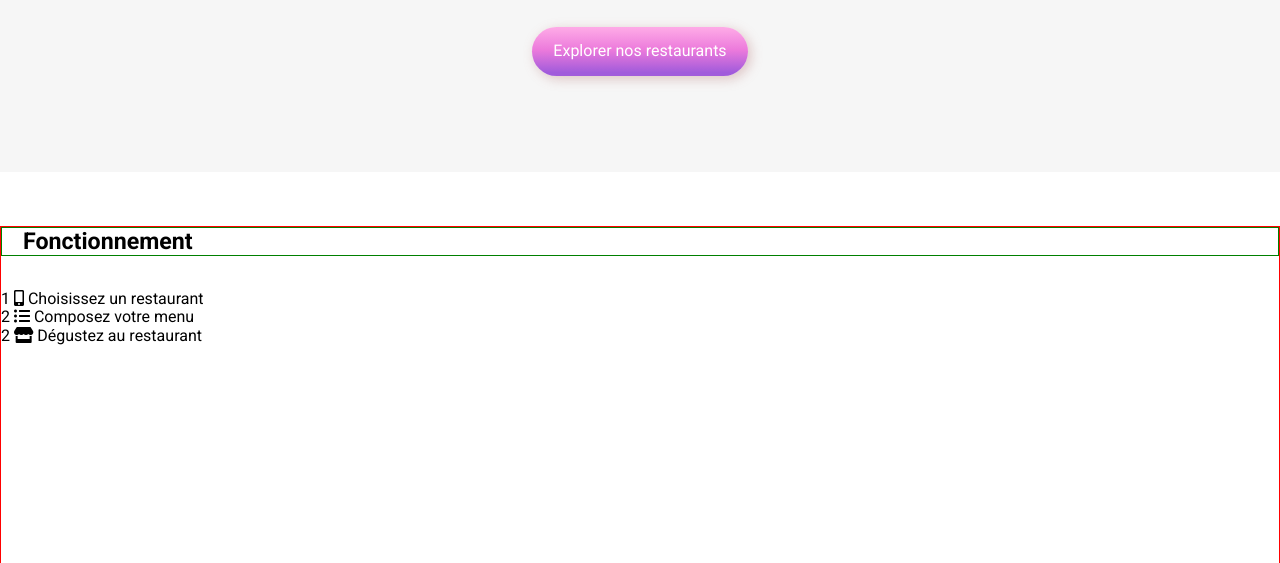
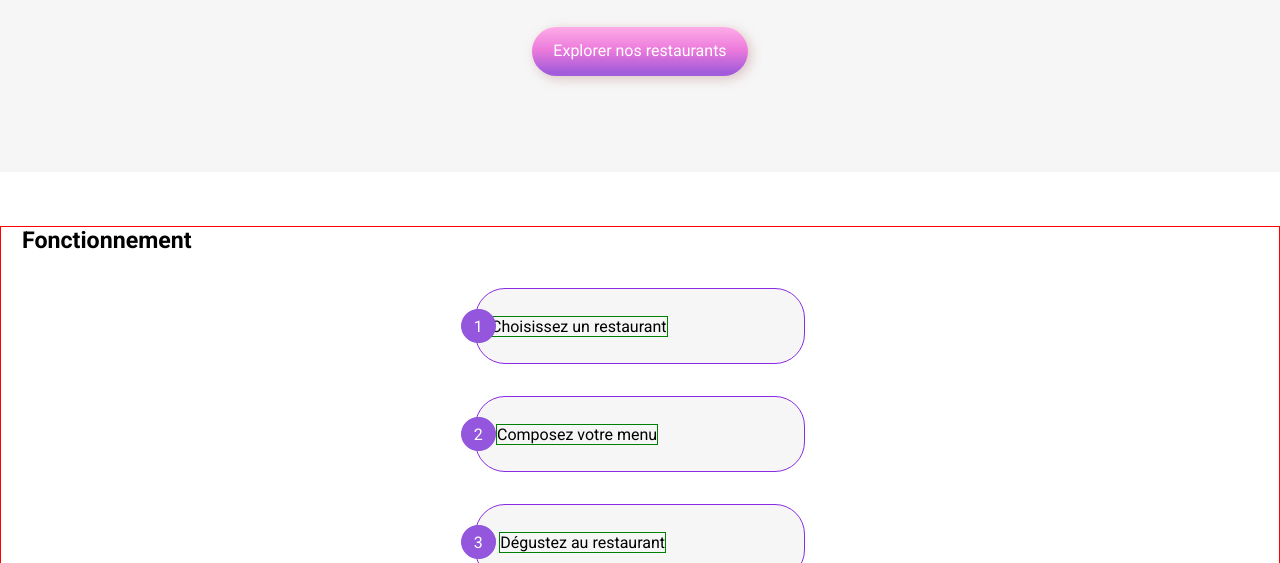
Before and after one commit to jeanmarcj/JeanMarcJuif_3_09022021, a plain HTML site: page index.html in a window 1280 px wide. Shown: the part 237-800 px from the top of the page. Drawn offline with Linux system fonts and the light colour scheme; a web font is replaced by a local one.

Commit message:
#operation#: Badge stylisé.

```diff
--- a/SASS/style.scss
+++ b/SASS/style.scss
@@ -102,7 +102,7 @@ body {
     }
 
     #operation h2 {
-        border: 1px solid green;
+        // border: 1px solid green;
         font-size: 1.45rem;
         margin-top: 0;
         padding-left: 1.31rem;
@@ -112,6 +112,40 @@ body {
         margin-top: 2.125rem;
     }
 
+    #operation .operation-container .operation-card {
+        border: 1px solid blueviolet;
+        // width: 18.5rem;
+        width: 80%;
+        max-width: 20.5rem;
+        // height: 4.625rem;
+        height: 4.625rem;
+        position: relative;
+        margin: 0 auto 2rem auto;
+        border-radius: 30px;
+        line-height: 4.7rem;
+        background-color: var(--ohmyfood-lightgray);
+    }
+    #operation .operation-container .operation-card .badge {
+        border: 1px solid var(--ohmyfood-primaire);
+        height: 1.44rem;
+        width: 1.44rem;
+        border-radius: 50%;
+        background-color: var(--ohmyfood-primaire);
+        color: white;
+        line-height: 1.44rem;
+        font-size: 1rem;
+        padding: 0.3rem;
+        text-align: center;
+        position: absolute;
+        top: 20px;
+        left: -15px;
+    }
+
+    #operation .operation-container .operation-card .operation-title {
+        // position: absolute;
+        border: 1px solid green;
+    }
+
 /*  ---------
     Footer
     --------- */
--- a/index.html
+++ b/index.html
@@ -53,20 +53,20 @@
   <section id="operation">
     <h2>Fonctionnement</h2>
     <div class="operation-container">
-      <div>
+      <div class="operation-card">
         <span class="badge">1</span>
         <i class="fas fa-mobile-alt"></i>
-        <span>Choisissez un restaurant</span>
+        <span class="operation-title">Choisissez un restaurant</span>
       </div>
-      <div>
+      <div class="operation-card">
         <span class="badge">2</span>
         <i class="fas fa-list-ul"></i>
-        <span>Composez votre menu</span>
+        <span class="operation-title">Composez votre menu</span>
       </div>
-      <div>
-        <span class="badge">2</span>
+      <div class="operation-card">
+        <span class="badge">3</span>
         <i class="fas fa-store"></i>
-        <span>Dégustez au restaurant</span>
+        <span class="operation-title">Dégustez au restaurant</span>
       </div>
     </div>
   </section>
```
Also changed, not shown: css/main.css, 1 other file.
